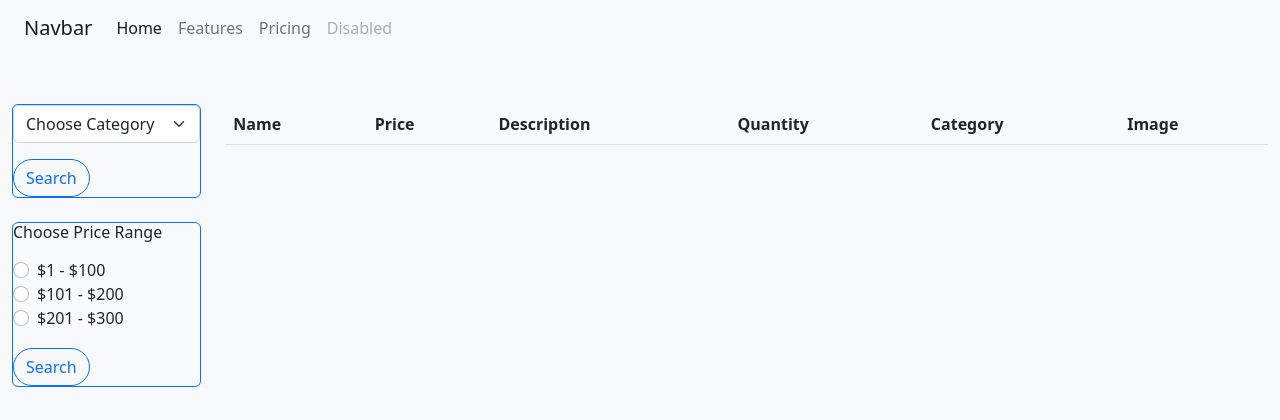
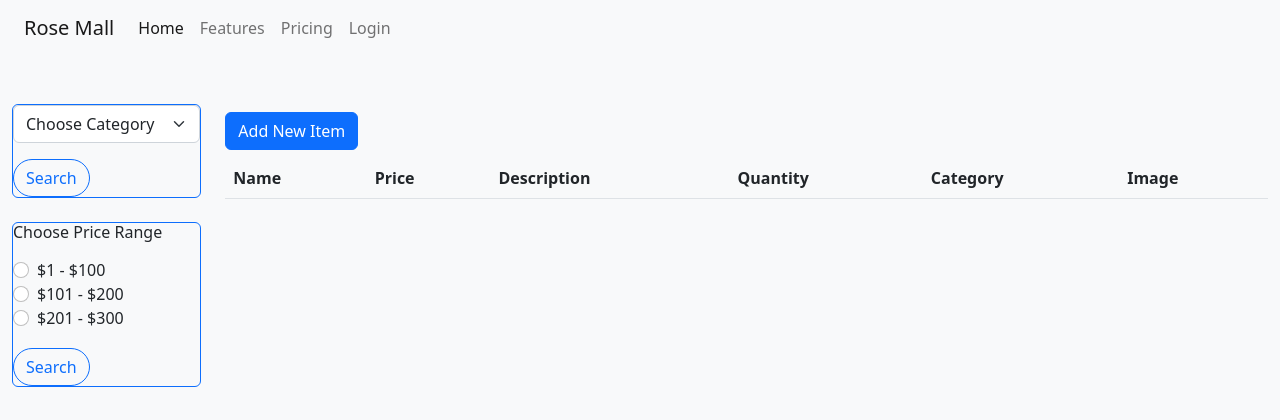
Before and after one commit to Haruto7Sora/ecomm_108, a PHP site: page /viewItem.php in a window 1280 px wide. Shown: the top 420 px of the page. Run offline with PHP 8.4, Linux system fonts and the light colour scheme; data that the repository does not hold is empty.

Commit message:
login logout finished

```diff
--- a/navbar.php
+++ b/navbar.php
@@ -1,24 +1,23 @@
 <nav class="navbar navbar-expand-lg navbar-light bg-light">
     <div class="container-fluid">
-        <a class="navbar-brand" href="#">Navbar</a>
+        <a class="navbar-brand" href="#">Rose Mall</a>
         <button class="navbar-toggler" type="button" data-bs-toggle="collapse" data-bs-target="#navbarNav" aria-controls="navbarNav" aria-expanded="false" aria-label="Toggle navigation">
             <span class="navbar-toggler-icon"></span>
         </button>
         <div class="collapse navbar-collapse" id="navbarNav">
-            <ul class="navbar-nav">
-                <li class="nav-item">
-                    <a class="nav-link active" aria-current="page" href="#">Home</a>
-                </li>
-                <li class="nav-item">
-                    <a class="nav-link" href="#">Features</a>
-                </li>
-                <li class="nav-item">
-                    <a class="nav-link" href="#">Pricing</a>
-                </li>
-                <li class="nav-item">
-                    <a class="nav-link disabled" href="#" tabindex="-1" aria-disabled="true">Disabled</a>
-                </li>
-            </ul>
+            <div class="navbar-nav">
+                <a class="nav-link active" aria-current="page" href="#">Home</a>
+
+                <a class="nav-link" href="#">Features</a>
+
+                <a class="nav-link" href="#">Pricing</a>
+
+                <?php if(!isset($_SESSION['adminId']) && !isset($_SESSION['login'])) { ?>
+                    <a class="nav-link" href="login.php">Login</a>
+                <?php } else { ?>
+                    <a class="nav-link" href="logout.php">Logout</a>
+                <?php } ?>
+            </div>
         </div>
     </div>
 </nav>
--- /dev/null
+++ b/passwordTest.php
@@ -0,0 +1,5 @@
+<?php
+    $hash_code = password_hash("Abc123!@#", PASSWORD_BCRYPT);
+    echo $hash_code;
+    echo "<br>" . strlen($hash_code);
+?>
--- a/viewItem.php
+++ b/viewItem.php
@@ -137,6 +137,9 @@
                     </form>
                 </div>
                 <div class="col-md-10 mx-auto py-5">
+                    <div class="py-2">
+                        <a class="btn btn-primary" href="insertItem.php">Add New Item</a>
+                    </div>
                     <?php
                         if(isset($_SESSION["insertSuccess"])) {
                             echo "<p class='alert alert-success'>$_SESSION[insertSuccess]</p>";
```
Also changed, not shown: login.php (added, +83 -0 lines), logout.php (added, +9 -0 lines).
